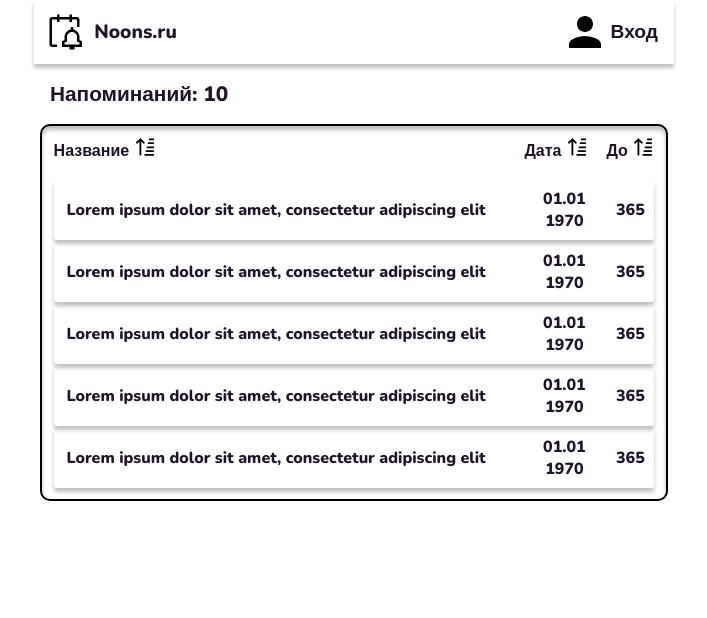
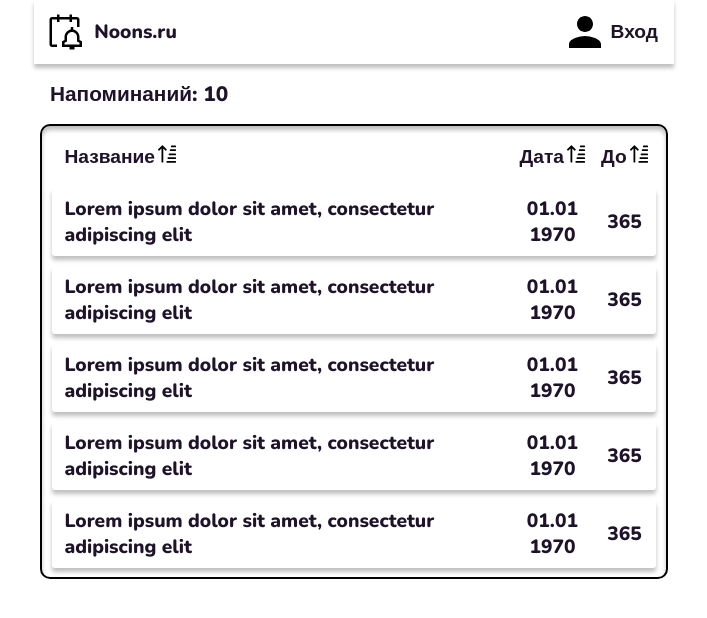
Before and after one commit to SiegfriedSchmidt/ReminderSite, a React (Vite) app: page / in a window 1280 px wide. Shown: the top 618 px of the page, without its empty margins (286-993 px from the left). Built offline with nearby package versions, Linux system fonts and the light colour scheme.

Commit message:
Bow shadow error resolved

```diff
--- a/src/components/EventRow/EventRow.tsx
+++ b/src/components/EventRow/EventRow.tsx
@@ -5,7 +5,7 @@ const EventRow = () => {
   return (
     <StyledEventRow>
       <td>
-        Lorem ipsum dolor sit amet, consectetur adipiscing elit
+        Lorem ipsum dolor sit amet, consectetur adipiscing elit{/*Lorem ipsum dolor sit amet, consectetur adipiscing elit*/}
       </td>
       <td>
         <p>01.01</p>
--- a/src/components/EventRow/StyledEventRow.tsx
+++ b/src/components/EventRow/StyledEventRow.tsx
@@ -2,24 +2,15 @@ import styled from "styled-components";
 import {textStyle} from "../../styles/Styles.tsx";
 
 export const StyledEventRow = styled.tr`
+    display: block;
     border-radius: 3px;
     box-shadow: 0 4px 4px rgba(0, 0, 0, 0.25);
+    margin-top: 10px;
 
-    td {
-        padding: 0.5rem 0 0.5rem 0;
-        text-align: center;
-        font-size: 1rem;
-        ${textStyle}
-    }
-
-    td:first-child {
-        padding-left: 0.8rem;
-        text-align: left;
-    }
 
     td p {
         padding-left: 0;
-        font-size: 1rem;
+        font-size: 1.2rem;
         ${textStyle}
     }
 `
--- a/src/components/EventsTable/EventsTable.tsx
+++ b/src/components/EventsTable/EventsTable.tsx
@@ -7,9 +7,9 @@ const EventsTable = () => {
   return (
     <StyledEventsTable>
       <tr>
-        <th>Название<img src={ascendingIcon} alt="sort"/></th>
-        <th>Дата<img src={ascendingIcon} alt="sort"/></th>
-        <th>До<img src={ascendingIcon} alt="sort"/></th>
+        <td>Название<img src={ascendingIcon} alt="sort"/></td>
+        <td>Дата<img src={ascendingIcon} alt="sort"/></td>
+        <td>До<img src={ascendingIcon} alt="sort"/></td>
       </tr>
       <EventRow/>
       <EventRow/>
--- a/src/components/EventsTable/StyledEventsTable.tsx
+++ b/src/components/EventsTable/StyledEventsTable.tsx
@@ -1,7 +1,7 @@
 import styled from "styled-components";
 import {textStyle} from "../../styles/Styles.tsx";
 
-export const StyledEventsTable = styled.table`
+export const StyledEventsTable = styled.div`
     border: 2px black solid;
     border-radius: 10px;
     width: calc(100% - 12px);
@@ -10,21 +10,34 @@ export const StyledEventsTable = styled.table`
     box-shadow: inset 0 4px 4px rgba(0, 0, 0, 0.25);
     padding: 0.6rem;
 
-    th {
-        padding-bottom: 1rem;
-        text-align: left;
+    tr {
+        display: block;
+        vertical-align: middle;
+    }
+
+    td img {
+        padding-left: 0.2rem;
+    }
+
+    td {
+        display: inline-block;
+        text-align: center;
+        font-size: 1.2rem;
+        padding: 0.5rem 0 0.5rem 0;
         ${textStyle}
     }
 
-    th img {
-        padding-left: 0.4rem;
+    td:first-child {
+        width: calc(100% - 9rem);
+        padding-left: 0.8rem;
+        text-align: left;
     }
 
-    th:nth-child(2) {
+    td:nth-child(2) {
         width: 5rem;
     }
 
-    th:last-child {
-        width: 3rem;
+    td:nth-child(3) {
+        width: 4rem;
     }
 `
```
